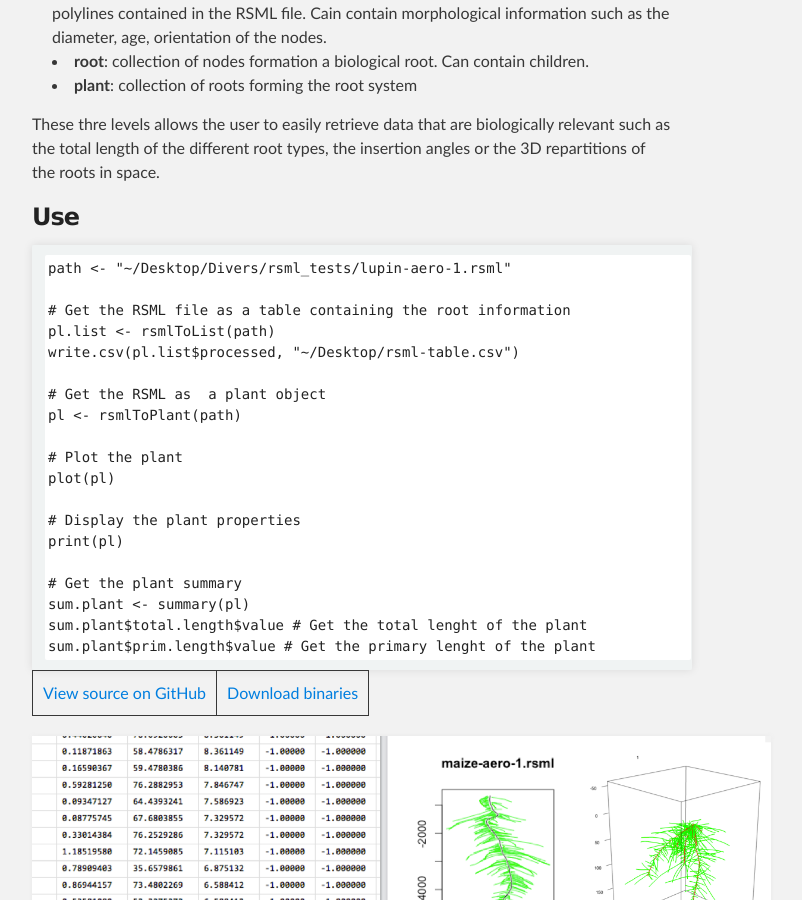
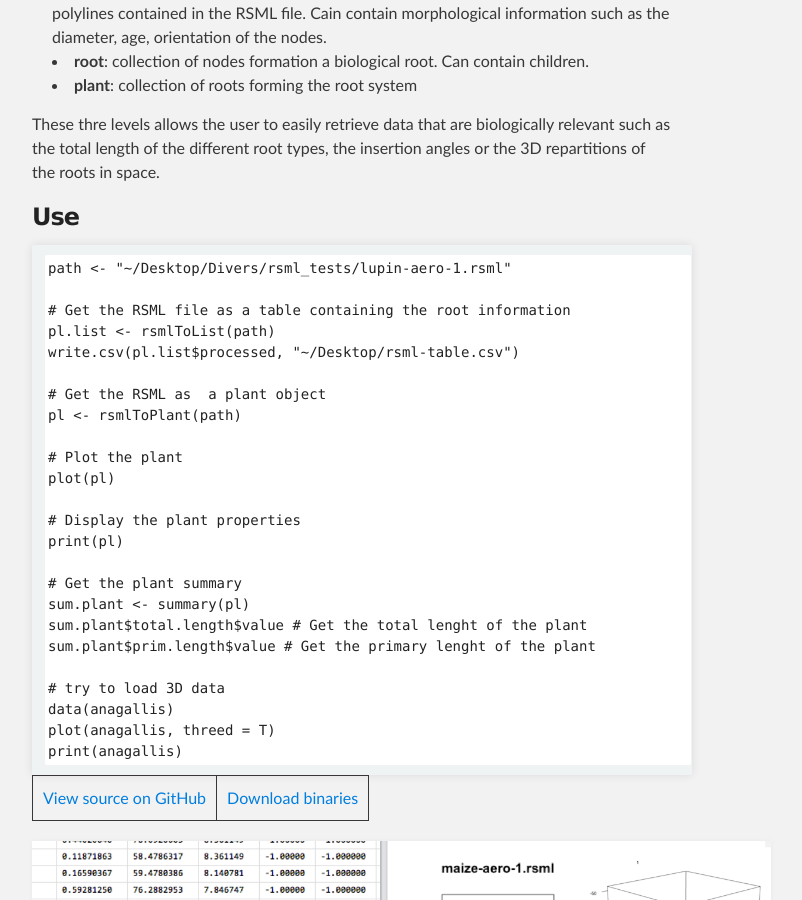
Before and after one commit to RootSystemML/RootSystemML.github.io, a Jekyll site: the page built from tools/r_rsml.md, in a window 1280 px wide and 900 px high, scrolled down 398 px. Shown: the whole window, without its empty margins (288-1090 px from the left). Built offline with Jekyll 4.4.1, drawn with Linux system fonts in a browser that asks for light colours.

Commit message:
Update r_rsml.md

```diff
--- a/tools/r_rsml.md
+++ b/tools/r_rsml.md
@@ -37,6 +37,13 @@ These thre levels allows the user to easily retrieve data that are biologically
     sum.plant$total.length$value # Get the total lenght of the plant
     sum.plant$prim.length$value # Get the primary lenght of the plant
 
+    # try to load 3D data
+    data(anagallis)
+    plot(anagallis, threed = T)
+    print(anagallis)
+
+
+
 
 
 [View source on GitHub](https://github.com/RootSystemML/RSML-conversion-tools/tree/master/r) | [Download binaries](https://github.com/RootSystemML/RSML-conversion-tools/blob/master/r/RSML_1.0.tgz)
```
